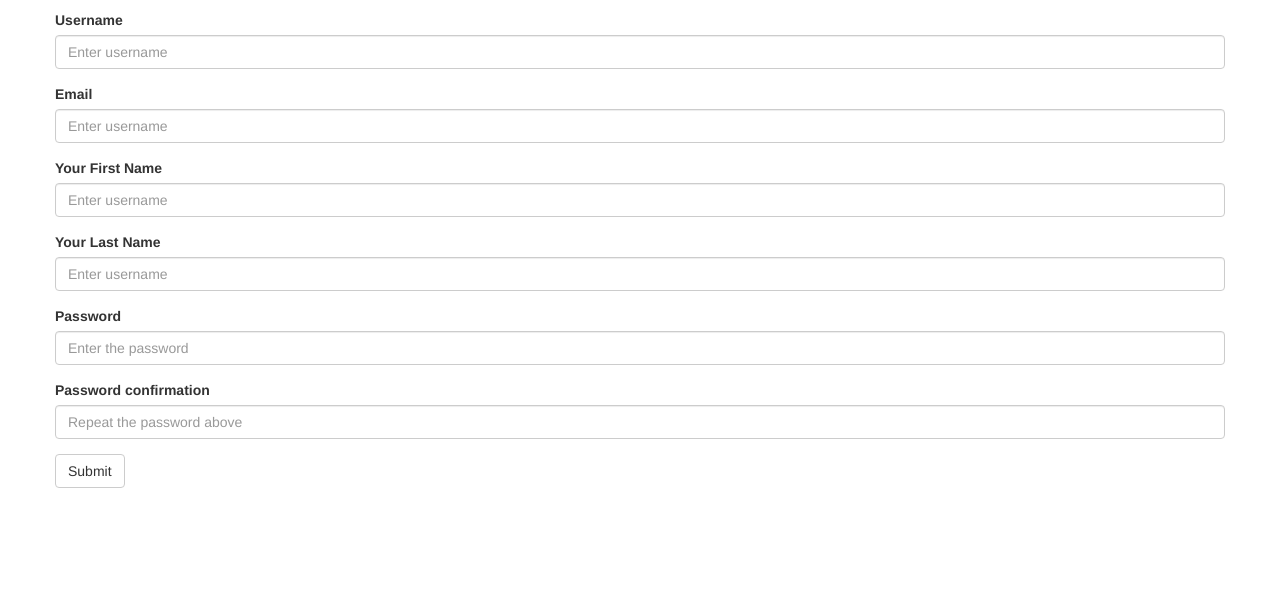
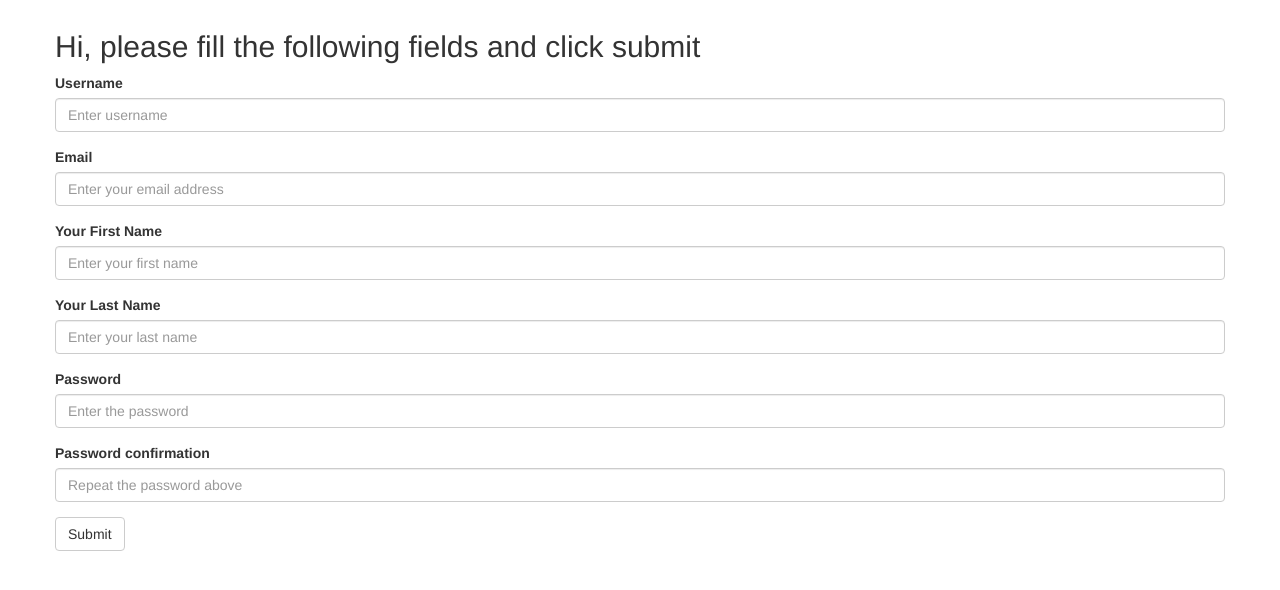
Before and after one commit to rebirth2nd/OGtest, a Django app: template templates/shop/register.html in a window 1280 px wide. Shown: the part 60-650 px from the top of the page. Run offline with Django 3.2, Linux system fonts and the light colour scheme; the template is opened without the code that fills it, so the values that code supplies are empty; parts of the project's set-up code (start-up, migrations or seed data) failed here and were passed over; some libraries are stand-ins or nearby versions.

Commit message:
modify some pages

```diff
--- a/templates/shop/base.html
+++ b/templates/shop/base.html
@@ -66,7 +66,9 @@
     </nav><!-- navbar -->
   {% endblock %}
 
+  <div class="container" style="padding: 70px 0 0 0">
   {% block containercontent %}{% endblock %}
+  </div>
   </div><!-- wrap end -->
 
   {% block containerfooter %}
--- a/templates/shop/index.html
+++ b/templates/shop/index.html
@@ -7,8 +7,7 @@
 {% block containercontent %}
   <!-- Main jumbotron for a primary marketing message or call to action -->
   <div class="jumbotron">
-    <h1>Hello, world!</h1>
-    <p>This is a template for a simple marketing or informational website. It includes a large callout called a jumbotron and three supporting pieces of content. Use it as a starting point to create something more unique.</p>
-    <p><a href="#" class="btn btn-primary btn-lg" role="button">Learn more &raquo;</a></p>
+    <h1>Hello, welcome to Qingyuan's Secret Shop!</h1>
+    <p>Click the store links on the navbar to visit different stores, and then go checkout by clicking your cart on the left.</p>
   </div>
 {% endblock %}
--- a/templates/shop/register.html
+++ b/templates/shop/register.html
@@ -2,7 +2,7 @@
 
 {% block containercontent %}
 
-  <div class='container' style='padding: 70px 0 0 0'>
+    <h2>Hi, please fill the following fields and click submit</h2>
     <form role='form' action='/customers/register/' method='POST'>
     {% csrf_token %}
 
@@ -13,17 +13,17 @@
 
       <div class='form-group'>
         <label for='email_form'>Email</label>
-        <input type='email' id='email_form' class="form-control" name='email' placeholder='Enter username'/>
+        <input type='email' id='email_form' class="form-control" name='email' placeholder='Enter your email address'/>
       </div>
 
       <div class='form-group'>
         <label for='fn'>Your First Name</label>
-        <input type='text' id='fn' class="form-control" name='first_name' placeholder='Enter username'/>
+        <input type='text' id='fn' class="form-control" name='first_name' placeholder='Enter your first name'/>
       </div>
 
       <div class='form-group'>
         <label for='ln'>Your Last Name</label>
-        <input type='text' id='ln' class="form-control" name='last_name' placeholder='Enter username'/>
+        <input type='text' id='ln' class="form-control" name='last_name' placeholder='Enter your last name'/>
       </div>
 
       <div class='form-group'>
@@ -37,6 +37,5 @@
 
       <button type='submit' class='btn btn-default'>Submit</button>
     </form>
-  </div>
 
 {% endblock %}
--- a/templates/shop/store.html
+++ b/templates/shop/store.html
@@ -10,7 +10,6 @@
       <p><h2>{{product.name}}</h2><i class="fa fa-usd"></i> {{product.dollar_price}}</p>
       <p class="comment">{{product.description}}</p>
       <p>
-        <a class="btn btn-default" href="{{repath}}{{product.id}}" role="button">View details &raquo;</a>
         <button class="btn btn-primary" onclick="return addToCart({{product.id}});">Add to cart</a>
       </p>
     </div><!-- /.col-lg-4 -->
```
